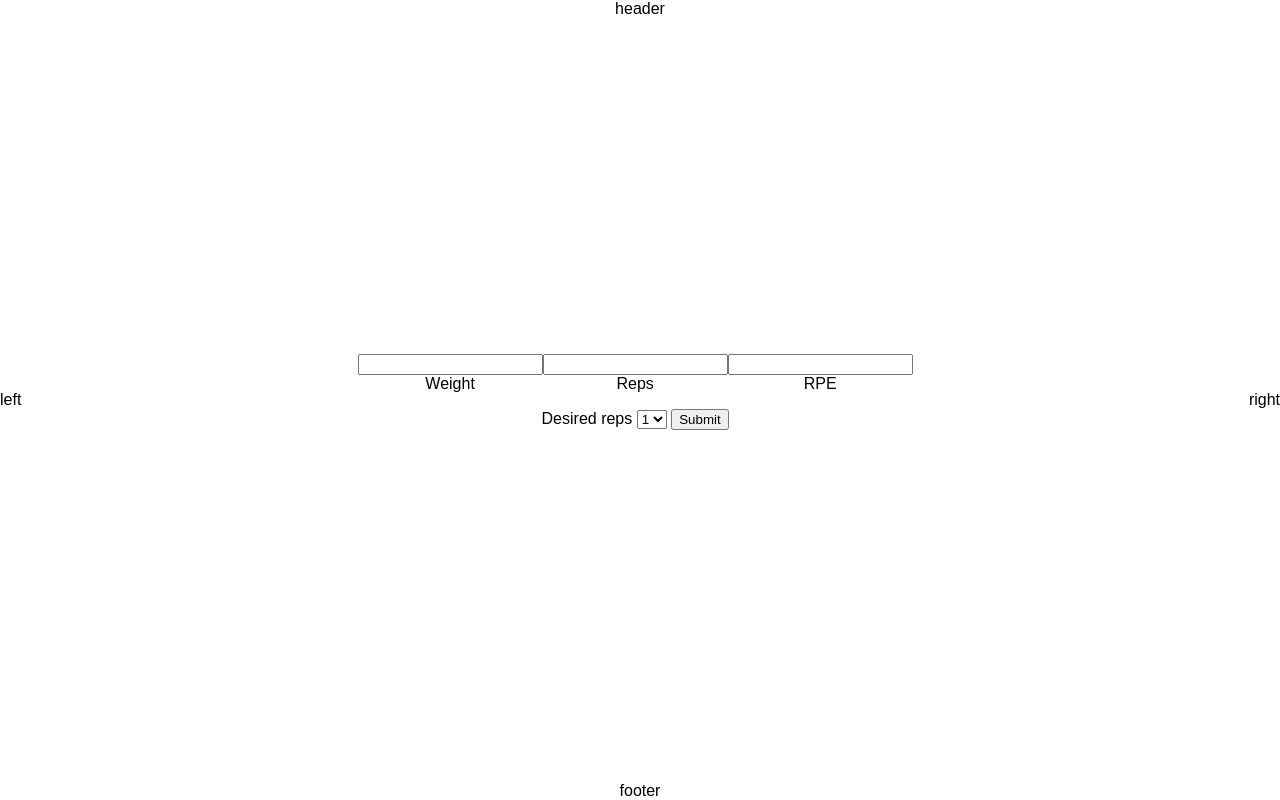
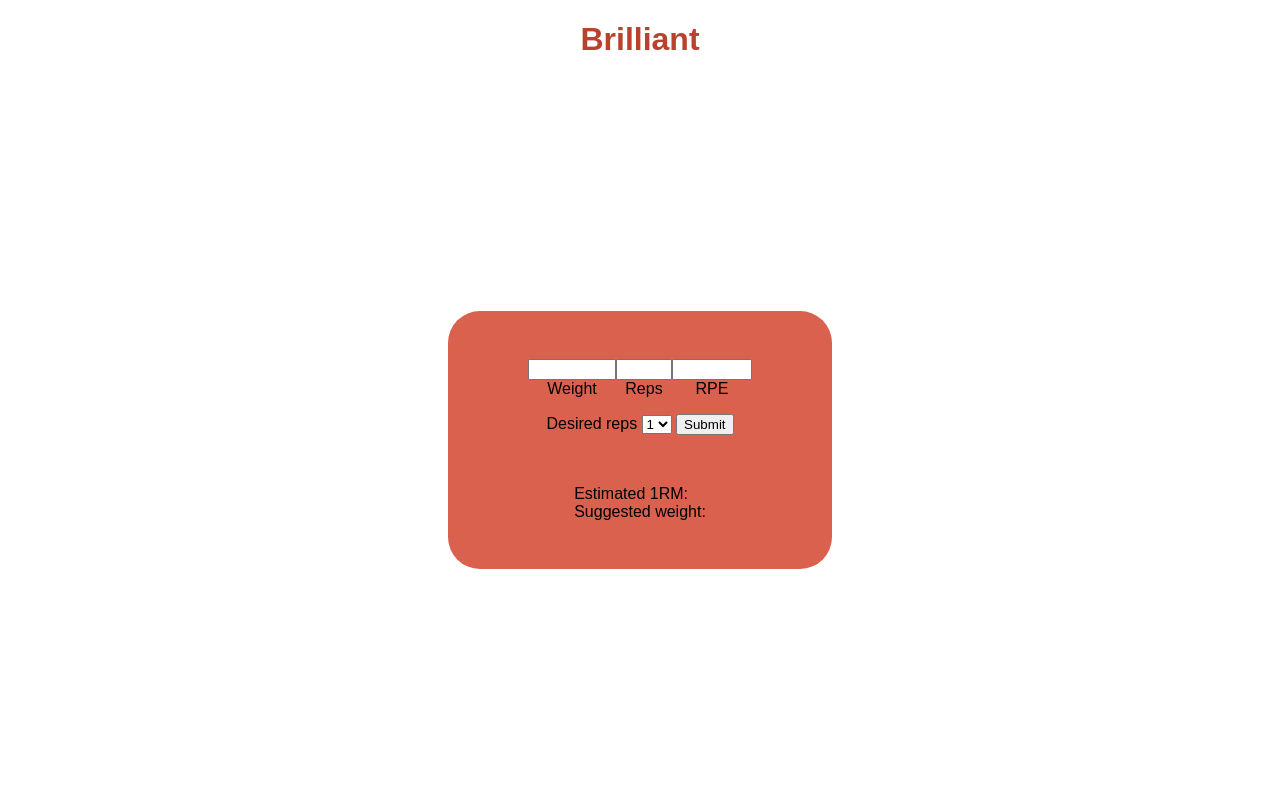
Before and after one commit to strbytes/brilliant, a plain HTML site: page index.html in a window 1280 px wide. Drawn offline with Linux system fonts and the light colour scheme.

Commit message:
Add basic style and restrictions on inputs

```diff
--- a/index.html
+++ b/index.html
@@ -6,22 +6,25 @@
     <link rel="stylesheet" href="style.css" />
     <script src="script.js" defer></script>
   </head>
+  <header><h1>Brilliant</h1></header>
   <body>
-    <header>header</header>
     <main>
-      <div id="left">left</div>
+      <div id="left"></div>
       <div id="center">
         <div id="main-input">
           <div>
-            <input type="number" name="weight" id="weight" />
+            <input type="number" name="weight" id="weight"
+            min="0" max="1000" step="2.5"/>
             <label for="weight"> Weight </label>
           </div>
           <div>
-            <input type="number" name="reps" id="reps" />
+            <input type="number" name="reps" id="reps"
+            min="1" max="12"/>
             <label for="reps"> Reps </label>
           </div>
           <div>
-            <input type="number" name="rpe" id="rpe" />
+            <input type="number" name="rpe" id="rpe"
+            min="8" max="10" step="0.25"/>
             <label for="rpe"> RPE </label>
           </div>
         </div>
@@ -39,13 +42,13 @@
           </select>
           <button id="submit">Submit</button>
         </div>
+        <br>
         <div id="main-output">
-          <div id="e1rm"></div>
-          <div id="results"></div>
+          <div id="e1rm">Estimated 1RM:</div>
+          <div id="results">Suggested weight:</div>
         </div>
       </div>
-      <div id="right">right</div>
+      <div id="right"></div>
     </main>
-    <footer>footer</footer>
   </body>
 </html>
--- a/style.css
+++ b/style.css
@@ -12,6 +12,10 @@ body {
   align-items: center;
 }
 
+header {
+  color: #ba412e;
+}
+
 main {
   width: 100%;
   flex: 1;
@@ -21,7 +25,9 @@ main {
 }
 
 #center {
-  /* flex: 1; */
+  background-color: #da614e;
+  padding: 3em 5em;
+  border-radius: 2em;
   display: flex;
   flex-direction: column;
   justify-content: center;
```
